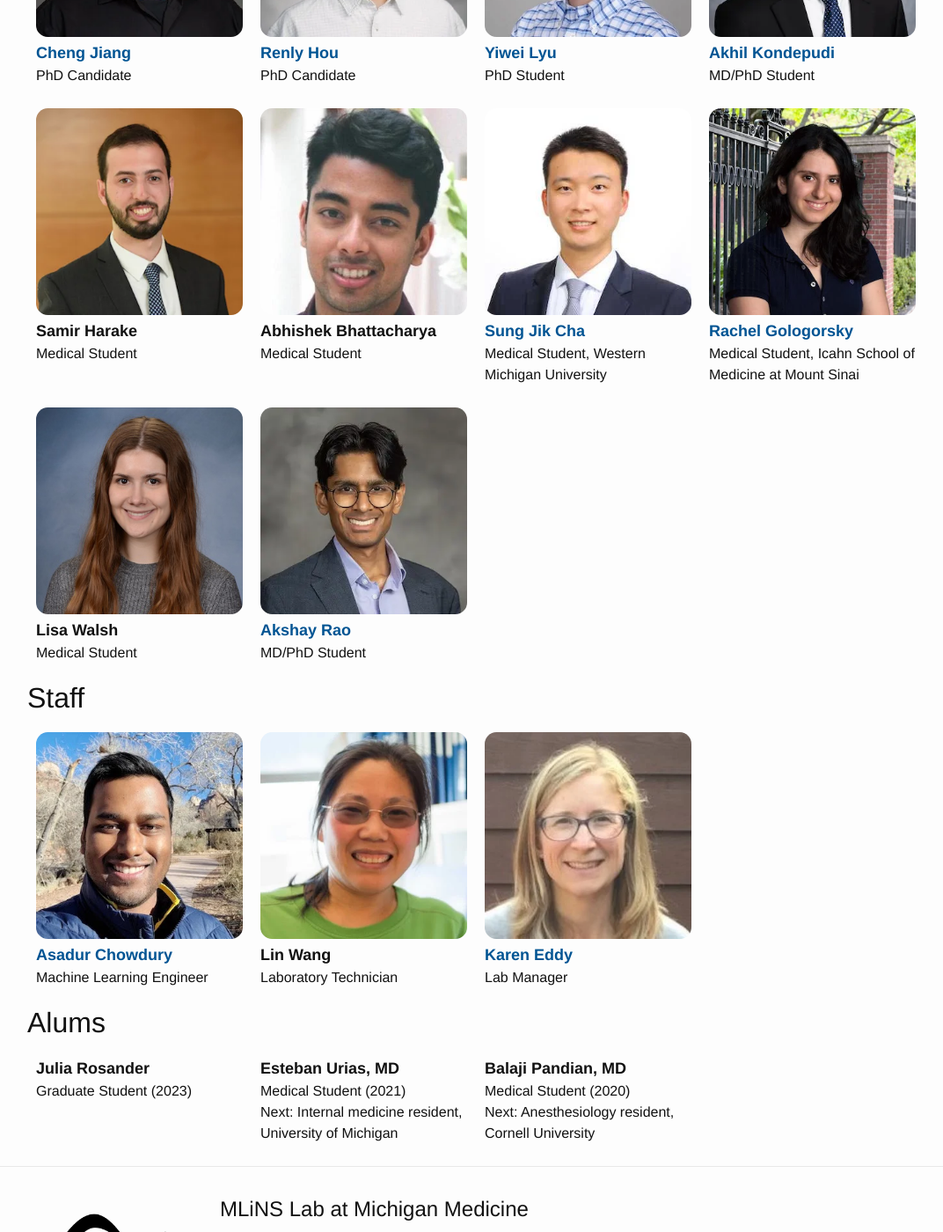
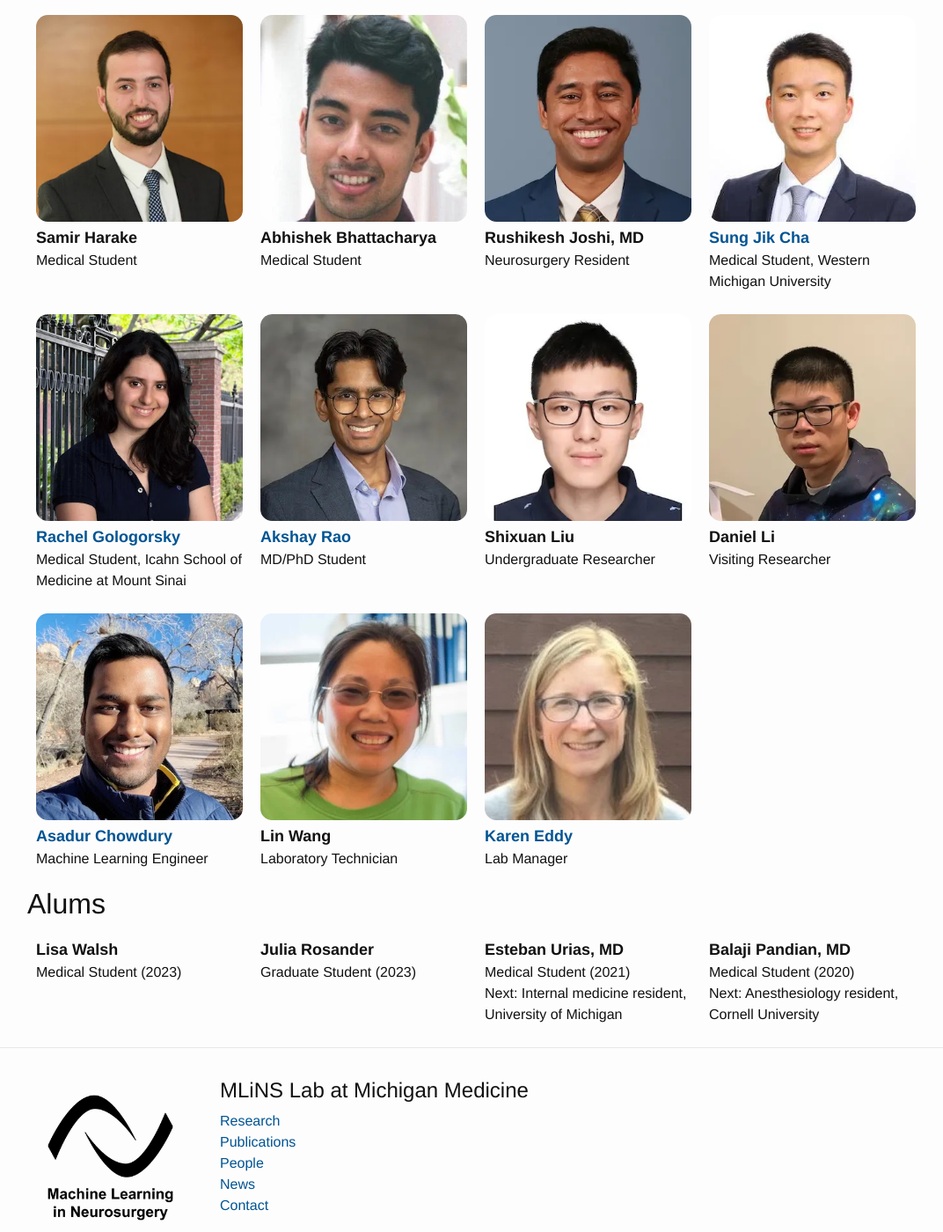
Before and after one commit to MLNeurosurg/mlneurosurg.github.io, a Jekyll site: the page built from people/index.md, in a window 1280 px wide and 1400 px high, scrolled down 1420 px. Shown: the whole window at 88% size, without its empty margins (99-1171 px from the left). Built offline with Jekyll 4.4.1, drawn with Linux system fonts in a browser that asks for light colours; some of the changed text lies outside the part shown.

Commit message:
updated people

```diff
--- a/_data/people.yaml
+++ b/_data/people.yaml
@@ -3,50 +3,38 @@ people:
   position: Principal Investigator
   key: tocho
   bio: Dr. Todd Hollon is a neurosurgeon and research scientist who specializes in brain tumors. He is an Assistant Professor of Neurosurgery. He completed his postdoctoral training in the UM Translational Molecular Imaging Laboratory under the supervision of Drs. Daniel Orringer and Honglak Lee. His postdoctoral work focused on the application of deep neural networks to advanced imaging methods to improve the speed and accuracy of intraoperative brain tumor diagnosis. He hopes to be part of the next generation of young scientists that uses computation and machine learning to make scientific breakthroughs.
-  link: https://medicine.umich.edu/dept/neurosurgery/todd-hollon-md
+  link: "https://medicine.umich.edu/dept/neurosurgery/todd-hollon-md"
 - name: Sandra Camelo-Piragua, MD
   position: Professor of Neuropathology
   key: sandraca
-  link: https://www.pathology.med.umich.edu/faculty/sandraca
+  link: "https://www.pathology.med.umich.edu/faculty/sandraca"
 - name: Honglak Lee, PhD
   position: Associate Professor of Computer Science<br>Senior VP and Chief Scientist, LG AI Research
   key: honglak
-  link: https://web.eecs.umich.edu/~honglak/
+  link: "https://web.eecs.umich.edu/~honglak/"
 - name: Dan Orringer, MD
   position: Associate Professor of Neurosurgery, New York University
   key: dorringe
-  link: https://nyulangone.org/doctors/1124141296/daniel-a-orringer
+  link: "https://nyulangone.org/doctors/1124141296/daniel-a-orringer"
 - name: Chris Freudiger, PhD
   position: CTO, Invenio Imaging
   key: chris
-  link: https://www.invenio-imaging.com
+  link: "https://www.invenio-imaging.com"
 - name: Maria Castro, PhD
   position: Professor of Neurosurgery
   key: mariacas
-  link: https://medicine.umich.edu/dept/neurosurgery/maria-g-castro-phd
+  link: "https://medicine.umich.edu/dept/neurosurgery/maria-g-castro-phd"
 - name: Pedro Lowenstein, MD, PhD
   position: Professor of Neurosurgery
   key: pedrol
-  link: https://medicine.umich.edu/dept/neurosurgery/pedro-lowenstein-md-phd
-staff:
-- name: Asadur Chowdury
-  position: Machine Learning Engineer
-  key: achowdur
-  bio: Asadur is a machine learning engineer interested in exploring the effective usage of deep learning models in biomedical images to improve healthcare. He received his Masters of Applied Data Science from University of  Michigan and Bachelors of Science in Neuroscience (cognitive) from Michigan State University. He hopes to see tricorder like systems in his lifetime.
-  link: https://www.linkedin.com/in/asadurchowdury/
-- name: Lin Wang
-  position: Laboratory Technician
-  key: linwan
-- name: Karen Eddy
-  position: Lab Manager
-  key: eddyka
-  bio: "Karen received her Bachelor's degree in Biology and Biotechnology in Ottawa, Canada. She enjoys lab management and working at the bench. She has worked for the Canadian government, Harvard University and Metabolix, Inc. She joined the Neurosurgery department in 2016."
-  link: /people/eddyka
-students:
+  link: "https://medicine.umich.edu/dept/neurosurgery/pedro-lowenstein-md-phd"
+- name: Soumyanil Banerjee, PhD
+  position: Postdoctoral fellow
+  key: soumbane
 - name: Cheng Jiang
   position: PhD Candidate
   key: chengjia
-  link: https://chengjia.me/
+  link: "https://chengjia.me/"
 - name: Renly Hou
   position: PhD Candidate
   key: xinhaih
@@ -56,12 +44,12 @@ students:
   position: PhD Student
   key: yiweilyu
   bio: Yiwei Lyu is a Ph.D. student of Computer Science and Engineering at the University of Michigan. His research focuses on Multimodal Machine Learning, Computer Vision, Natural Language Processing, and their applications in the real world (including medical domain). Yiwei completed his undergraduate and master's studies at Carnegie Mellon University's School of Computer Science.
-  link: https://lvyiwei1.github.io/
+  link: "https://lvyiwei1.github.io/"
 - name: Akhil Kondepudi
   position: MD/PhD Student
   key: akhilk
   bio: "Akhil Kondepudi is a research fellow interested in the field of biomedical informatics: specifically, how AI can be applied to gain insights into multimodal medical data and improve clinical workflows. He recently completed in his undergraduate studies at the University of Michigan, where he studied neuroscience and computer science."
-  link: https://avkondepudi.me
+  link: "https://avkondepudi.me"
 - name: Samir Harake
   position: Medical Student
   key: eharakej
@@ -69,6 +57,10 @@ students:
 - name: Abhishek Bhattacharya
   position: Medical Student
   key: abhishbh
+  link: null
+- name: Rushikesh Joshi, MD
+  key: joshiru
+  position: Neurosurgery Resident
   link: null
 - name: Sung Jik Cha
   position: Medical Student,  Western Michigan University
@@ -80,10 +72,6 @@ students:
   key: gologors
   bio: "Rachel is interested in applying machine learning techniques to advance medicine. She completed her undergraduate studies at Harvard University, graduating summa cum laude with a joint degree in Computer Science & Mathematics. "
   link: /people/gologors
-- name: Lisa Walsh
-  position: Medical Student
-  key: liwalsh
-  link: null
 - name: Akshay Rao
   position: MD/PhD Student
   key: akshayro
@@ -96,11 +84,33 @@ students:
   signal processing algorithms to assist surgeons during deep brain stimulation
   procedures."
   link: /people/akshayro
+- name: Shixuan Liu
+  key: shixuanl
+  position: Undergraduate Researcher
+  link: null
+- name: Daniel Li
+  key: ldaniela
+  position: Visiting Researcher
+  link: null
+- name: Asadur Chowdury
+  position: Machine Learning Engineer
+  key: achowdur
+  bio: Asadur is a machine learning engineer interested in exploring the effective usage of deep learning models in biomedical images to improve healthcare. He received his Masters of Applied Data Science from University of  Michigan and Bachelors of Science in Neuroscience (cognitive) from Michigan State University. He hopes to see tricorder like systems in his lifetime.
+  link: "https://www.linkedin.com/in/asadurchowdury/"
+- name: Lin Wang
+  position: Laboratory Technician
+  key: linwan
+- name: Karen Eddy
+  position: Lab Manager
+  key: eddyka
+  bio: "Karen received her Bachelor's degree in Biology and Biotechnology in Ottawa, Canada. She enjoys lab management and working at the bench. She has worked for the Canadian government, Harvard University and Metabolix, Inc. She joined the Neurosurgery department in 2016."
+  link: /people/eddyka
 alums:
+- name: Lisa Walsh
+  position: Medical Student (2023)
+  link: null
 - name: Julia Rosander
   position: Graduate Student (2023)
-  #key: juliaros
-  #bio: "Julia is a PhD student in Computational Medicine and Bioinformatics at the University of Michigan. Her interests include the application of bioinformatics and machine learning to neuroscience discovery. Julia completed her undergraduate studies in Neuroscience at the University of Michigan."
   link: null
 - name: Esteban Urias, MD
   position: Medical Student (2021)
--- a/_layouts/people.html
+++ b/_layouts/people.html
@@ -11,46 +11,8 @@
 
 <div class="page-content" aria-label="People Content">
 <div class="wrapper">
-    <h1> Faculty + Collaborators </h1>
     <div class="exec-container">
     {% for i in site.data.people.people %}
-    <div class="exec-card">
-        <img class="people-profile" src="/assets/images/people/{{ i.key }}.webp" alt="{{ i.name }}" >
-        <div class="exec-name">
-            {% if i.link  %}
-            <a href="{{ i.link }}">{{ i.name }}</a>
-            {% else %}
-            <span href="{{ i.link }}">{{ i.name }}</span>
-            {% endif %}
-        </div>
-        <div class="exec-position"> {{ i.position }} </div>
-    </div>
-    {% endfor %}
-    </div>
-
-
-    <h1> Students </h1>
-
-    <div class="exec-container">
-    {% for i in site.data.people.students %}
-    <div class="exec-card">
-        <img class="people-profile" src="/assets/images/people/{{ i.key }}.webp" alt="{{ i.name }}" >
-        <div class="exec-name">
-        {% if i.link  %}
-        <a href="{{ i.link }}">{{ i.name }}</a>
-        {% else %}
-        <span href="{{ i.link }}">{{ i.name }}</span>
-        {% endif %}
-        </div>
-        <div class="exec-position"> {{ i.position }} </div>
-    </div>
-    {% endfor %}
-    </div>
-
-    <h1> Staff </h1>
-
-    <div class="exec-container">
-    {% for i in site.data.people.staff %}
     <div class="exec-card">
         <img class="people-profile" src="/assets/images/people/{{ i.key }}.webp" alt="{{ i.name }}" >
         <div class="exec-name">
--- a/_layouts/person.html
+++ b/_layouts/person.html
@@ -3,7 +3,7 @@
 
 {%- include head.html -%}
 
-{%- assign all_people = site.data.people.people | concat: site.data.people.staff | concat: site.data.people.students | concat: site.data.people.alums -%}
+{%- assign all_people = site.data.people.people | concat: site.data.people.alums -%}
 
 
 <body>
```
Also changed, not shown: assets/images/people/joshiru.webp (added), assets/images/people/ldaniela.webp (added), assets/images/people/shixuanl.webp (added), assets/images/people/soumbane.webp (added).
